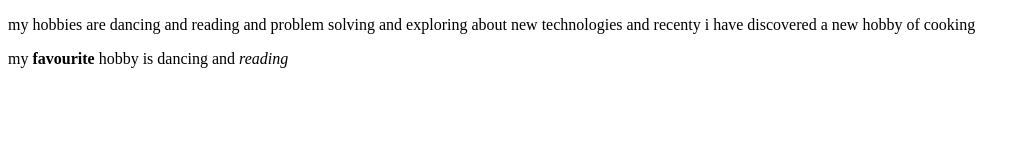
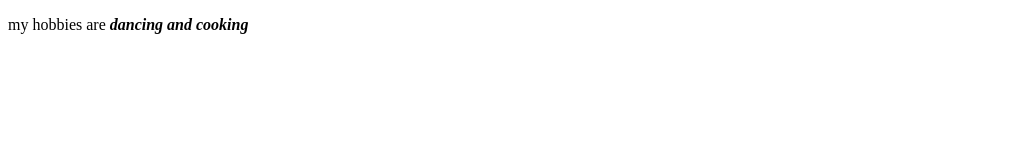
Before and after one commit to Vanshika-Parashar/Frontend-Dev, a plain HTML site: page ques4.html in a window 1280 px wide. Shown: the whole page, without its empty margins (0-1030 px from the left). Drawn offline with Linux system fonts and the light colour scheme.

Commit message:
did some changes

```diff
--- a/ques4.html
+++ b/ques4.html
@@ -8,8 +8,7 @@
 <body>
     <!-- Write a paragraph describing your favorite hobby.
     Use <strong> to make one important word bold and <em> to make another italic. -->
-        <p>my hobbies are dancing and reading and problem solving and exploring about new technologies and recenty i have discovered a new hobby of cooking</p>
-        <p>my <strong>favourite</strong> hobby is dancing and <em>reading</em></p>
+        <p>my hobbies are  <strong><em>dancing and cooking</em></strong> </p>
 
 </body>
 </html>
```
